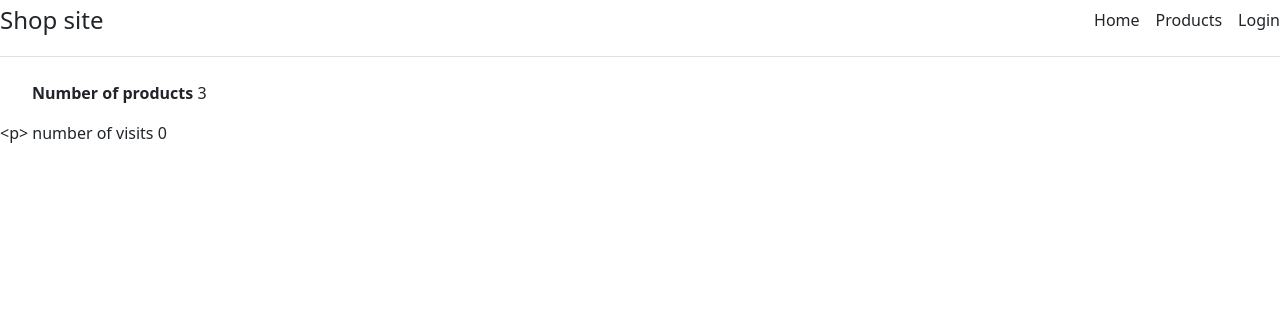
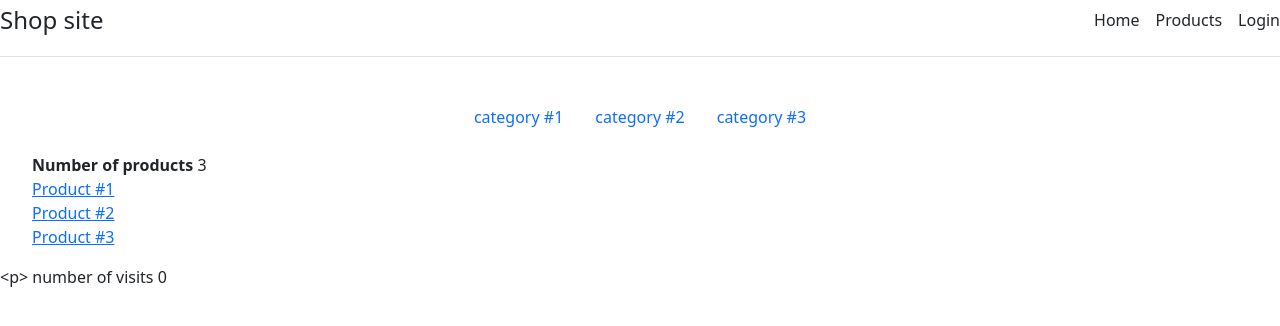
Before and after one commit to malyshevmv/GeekHub_Python_2021, a Django app: page / in a window 1280 px wide. Shown: the top 326 px of the page. Run offline with Django 4.2, Linux system fonts and the light colour scheme; data comes from the database, SQL or seed files in the repository; both versions use the stored data as it was after the commit.

Commit message:
no shopping cart and category page

```diff
--- a/HT_20/shop_site/product_catalog/templates/product_catalog/index.html
+++ b/HT_20/shop_site/product_catalog/templates/product_catalog/index.html
@@ -2,9 +2,29 @@
 
 {% block title %}Home{% endblock %}
 {% block content %}
+
+
+    <header class="d-flex justify-content-center py-3">
+      <ul class="nav nav-pills">
+          {% for cat in lst_cat %}
+            <li class="nav-item"><a href="category/{{ cat.id }}" class="nav-link">{{ cat.name }}</a></li>
+          {% endfor %}
+      </ul>
+    </header>
+
 <ul>
     <strong>Number of products</strong> {{ num_product }}
-
+    <p>
+        {% if lst %}
+        {% for prod in lst %}
+            <a href="product/{{ prod.id }}">
+                {{ prod.name }}
+            </a><br>
+        {% endfor %}
+    {% else %}
+        <p>db not product</p>
+    {% endif %}
+    </p>
 </ul>
 
 <р> number of visits {{ num_visits }}</р>
--- a/HT_20/shop_site/product_catalog/templates/product_catalog/product_detail.html
+++ b/HT_20/shop_site/product_catalog/templates/product_catalog/product_detail.html
@@ -5,5 +5,5 @@
 <h1>Name product: {{ product.name }}</h1>
 
 <p>description product: ------>{{ product.description }}</p>
-
+<p>price product: ------>{{ product.price }}</p>
 {% endblock %}
--- a/HT_20/shop_site/product_catalog/templates/product_catalog/product_list.html
+++ b/HT_20/shop_site/product_catalog/templates/product_catalog/product_list.html
@@ -7,7 +7,7 @@
     <ul>
         {% for prod in product_list %}
         <li>
-            <a href="{{ product.get_absolute_url }}">
+            <a href="product/{{ prod.id }}">
                 {{ prod.name }}
             </a>
             {{ prod.description }}
--- a/HT_20/shop_site/product_catalog/views.py
+++ b/HT_20/shop_site/product_catalog/views.py
@@ -2,16 +2,6 @@ from django.shortcuts import render
 from django.http import HttpResponse
 from django.views import generic
 from .models import Product, Category
-
-
-def index(request):
-    num_product = Product.objects.all().count()
-    num_visits = request.session.get('num_visits', 0)
-    request.session['num_visits'] = num_visits + 1
-    return render(request, 'product_catalog/index.html', context={
-        'num_product': num_product,
-        'num_visits': num_visits
-    })
 
 
 class ProductListView(generic.ListView):
@@ -20,3 +10,30 @@ class ProductListView(generic.ListView):
 
 class ProductDetailView(generic.DetailView):
     model = Product
+
+
+class CategoryDetailView(generic.DetailView):
+    model = Category
+
+
+def index(request, pk=None):
+    num_product = Product.objects.all().count()
+    num_visits = request.session.get('num_visits', 0)
+    request.session['num_visits'] = num_visits + 1
+    product_lst = Product.objects.all()
+    category_lst = Category.objects.all()
+    return render(request, 'product_catalog/index.html', context={
+        'num_product': num_product,
+        'num_visits': num_visits,
+        'lst': product_lst,
+        'lst_cat': category_lst
+    })
+
+
+def cat(request, pk=None):
+    product_lst = Product.objects.all()
+    category_lst = Category.objects.all()
+    return render(request, 'product_catalog/category_detail.html', context={
+        'lst': product_lst,
+        'lst_cat': category_lst
+    })
--- a/HT_20/shop_site/shop_site/urls.py
+++ b/HT_20/shop_site/shop_site/urls.py
@@ -7,6 +7,8 @@ urlpatterns = [
     path('', views.index, name='index'),
     path('admin/', admin.site.urls),
     re_path(r'^products/$', views.ProductListView.as_view(), name='products'),
-    re_path(r'^product/(?P<pk>\d+)$', views.ProductDetailView.as_view(), name='product-detail'),
+    re_path(r'^products/product/(?P<pk>\d+)$', views.ProductDetailView.as_view(), name='product-detail'),
+    re_path(r'^product/(?P<pk>\d+)$', views.ProductDetailView.as_view()),
+    re_path(r'^category/(?P<pk>\d+)$', views.cat, name='category_detail'),
     path('accounts/', include('django.contrib.auth.urls')),
 ]
```
Also changed, not shown: HT_20/shop_site/product_catalog/templates/product_catalog/1.html (deleted, +0 -10 lines), HT_20/shop_site/product_catalog/templates/product_catalog/category_detail.html (added, +15 -0 lines), HT_20/shop_site/db.sqlite3.
